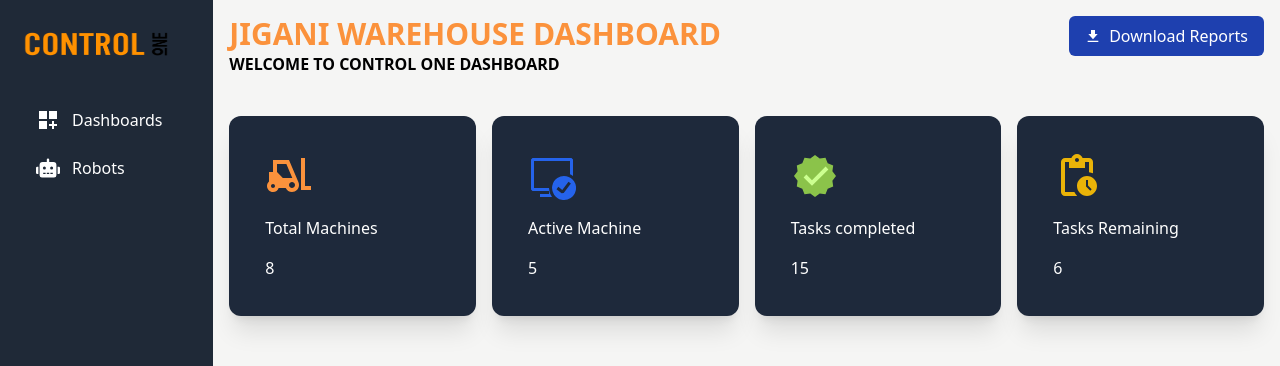
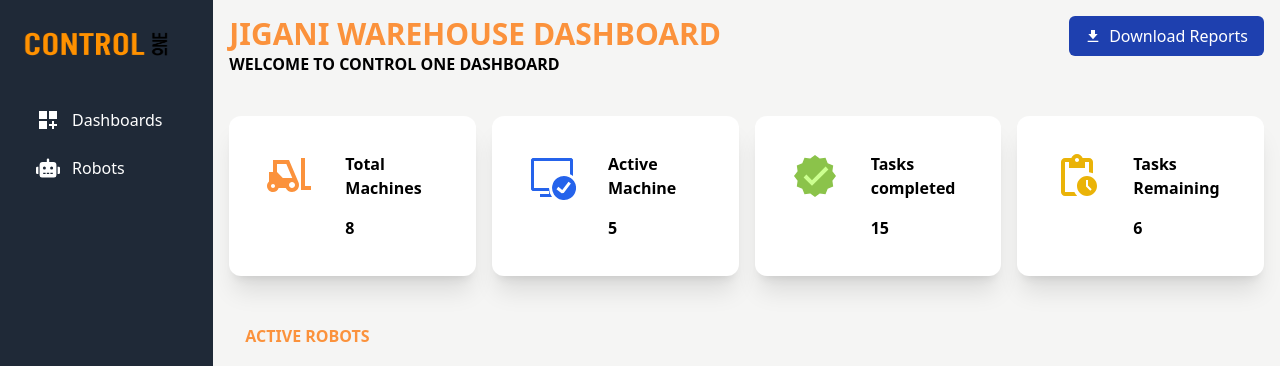
Before and after one commit to sudu-sudev/ControlOneFrontend, a React (Create React App) app: page /dashboard in a window 1280 px wide. Shown: the top 366 px of the page. Built offline with nearby package versions, Linux system fonts and the light colour scheme; no server answers.

Commit message:
Update Box.js

```diff
--- a/src/components/Box.js
+++ b/src/components/Box.js
@@ -1,19 +1,20 @@
 import React from 'react'
 
-const Box = ({ title, icon, completed, height, width, xl }) => {
+const Box = ({ title, icon, completed, height, width, xl, flex }) => {
     return (
         <div
-            className={`h-${height} w-${width}  xl:w-${xl}  bg-slate-800 shadow-xl rounded-xl hover:bg-slate-700 hover:scale-105 transition ease-in-out delay-150`}
+            className={`h-${height} w-${width}  xl:w-${xl}  dark:bg-gray-800 shadow-xl rounded-xl dark:hover:bg-slate-700 hover:scale-100 transition ease-in-out delay-0 bg-white hover:bg-gray-200 `}
         >
-            <div className="p-5 text-white">
-                <div className="">
-                    {icon}
-                    <h1 className="m-4">{title}</h1>
-                    <h2 className="m-4 ">{completed}</h2>
+            <div className="p-5 text-black dark:text-white font-semibold ">
+                <div className={`flex ${flex} justify-between`}>
+                    <div>{icon}</div>
+                    <div>
+                        <h1 className="m-4">{title}</h1>
+                        <h2 className="m-4 ">{completed}</h2>
+                    </div>
                 </div>
             </div>
         </div>
     )
 }
-
 export default Box
```
